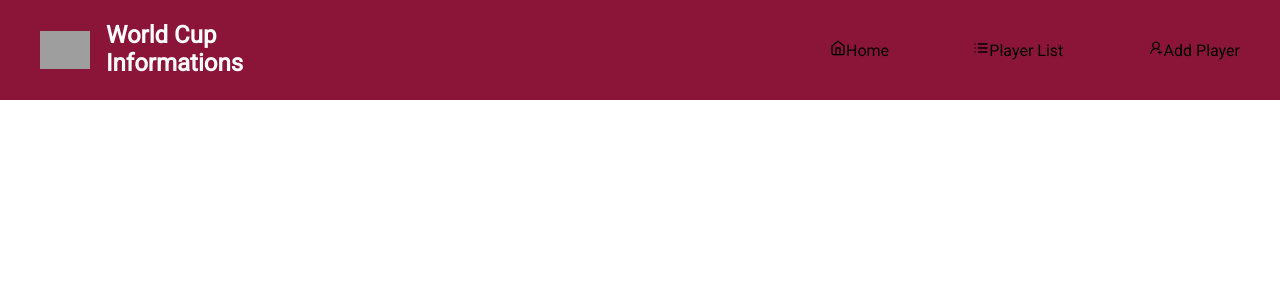
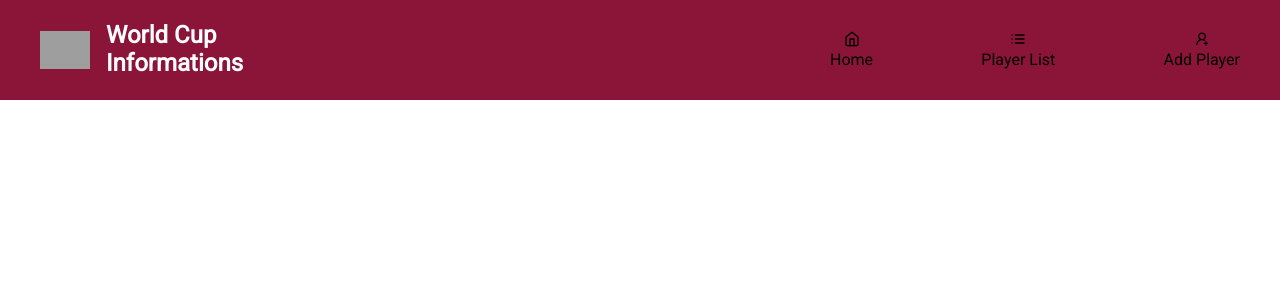
Before and after one commit to ThangLuu0110/World_Cup_List, a React (Create React App) app: page / in a window 1280 px wide. Shown: the top 300 px of the page. Built offline with nearby package versions, Linux system fonts and the light colour scheme; grey boxes are pictures that could not be loaded.

Commit message:
feat(main): update code

```diff
--- a/src/Component/Module/Header/header.component.tsx
+++ b/src/Component/Module/Header/header.component.tsx
@@ -34,8 +34,8 @@ export class Header extends Component<HeaderProps> {
                             {this.tabMenuList.map(tab => (
                                 <li className="header__navbar--item">
                                     <Link to={`/${tab.tabPath}`}>
-                                        {tab.icon}
-                                        {tab.tabName}
+                                        <span>{tab.icon}</span><br/>
+                                        <span>{tab.tabName}</span>
                                     </Link>
                                 </li>
                             ))}
```
Also changed, not shown: 1 other file (tests, documents, lock files or other folders).
